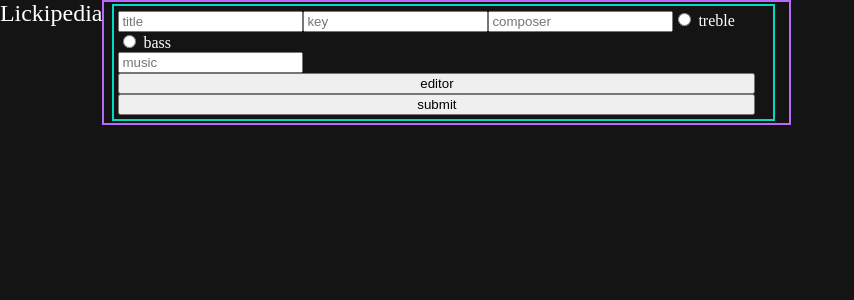
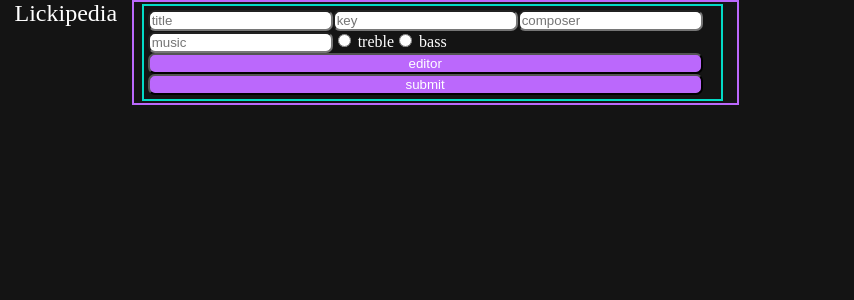
Before and after one commit to sqrtM/lickipedia-next, a Next.js app: page /home in a window 1280 px wide. Shown: the top 300 px of the page, without its empty margins (0-854 px from the left). Built offline with nearby package versions, Linux system fonts and the light colour scheme; a web font is replaced by a local one.

Commit message:
transposition works; getting timestamps up

```diff
--- a/src/Feed.tsx
+++ b/src/Feed.tsx
@@ -3,31 +3,14 @@ import styles from '../styles/Feed.module.scss';
 import FeedItem from './FeedItem';
 import RightColumn from './RightColumn';
 
+// why UUID? Because other serialization functions
+// would cause different floating point problems and
+// other weird issues. giving each lick a UUID means
+// it will be easy to tell everything apart.
 import { v4 as uuidv4 } from 'uuid';
-import { AbcVisualParams, Editor, Responsive } from 'abcjs';
-import { feedItemType } from './util';
+import { AbcVisualParams, Editor } from 'abcjs';
+import { feedItemType, defaultFeedParams } from './util';
 import LeftColumn from './LeftColumn';
-
-// using "responsive: "resize"" doesn't work with the saved ones, but it does work with the main feed,
-// so we will have two different sets of default parameters. One for the main feed, and the other for
-// the "saved items" feed.
-// i believe this is because  { responsive: "resize" } overrides the classname of the .svg, and gets
-// rid of the "onHover" command. this could probably be DOUBLY overridden, but that seems quite
-// weird for a relatively minor problem. Just make sure there is no "resposive" on the saved items.
-const defaultFeedParams = {
-  responsive: "resize",
-  staffwidth: 720,
-  wrap: {
-    preferredMeasuresPerLine: 4,
-    minSpacing: 0,
-    maxSpacing: 0
-  },
-  jazzchords: true,
-  selectionColor: "#03DAC6",
-  paddingright: 15,
-  visualTranspose: 0,
-}
-
 
 export interface IFeedProps {
 }
@@ -54,7 +37,7 @@ export default class Feed extends React.Component<IFeedProps, IFeedState> {
 
     this.state = {
       title: '',
-      key: '',
+      key: 'C',
       composer: '',
       Clef: 'treble',
       music: '',
@@ -81,6 +64,8 @@ export default class Feed extends React.Component<IFeedProps, IFeedState> {
     });
   }
 
+  // this formats a UUID, a tuneString and the default parameters into a string
+  // which gets sent into the history to be sent into the FeedItems.
   handleSubmit(event: { preventDefault: () => void; }): void {
     let newUUID: string = uuidv4();
     let newString: string = `T:${this.state.title}\nM:4/4\nC:${this.state.composer}\nK:${this.state.key} clef=${this.state.Clef}\n${this.state.music}`;
@@ -95,6 +80,8 @@ export default class Feed extends React.Component<IFeedProps, IFeedState> {
     event.preventDefault();
   }
 
+  // this takes the saved licks from the FeedItem component and sends them to be state,
+  // so they can be sent to the RightColumn.
   retrieveSavedLicks = (id: string): void => {
     let newSavedNotation: feedItemType[] = [...this.state.savedNotation];
     if (!this.state.savedLicks.includes(id)) {
@@ -107,8 +94,12 @@ export default class Feed extends React.Component<IFeedProps, IFeedState> {
     }
   }
 
+  // this creates the editor.
+  // however, it KEEPS CREATING
+  // the editor over and over.
+  // not efficent!
   componentDidUpdate(): void {
-    const abcEditor = new Editor(
+    const e = new Editor(
       "music",
       {
         canvas_id: "paper",
@@ -130,17 +121,18 @@ export default class Feed extends React.Component<IFeedProps, IFeedState> {
                 <span><input type='text' name='title' placeholder='title' onChange={this.handleChange} /></span>
                 <span><input type='text' name='key' placeholder='key' onChange={this.handleChange} /></span>
                 <span><input type='text' name='composer' placeholder='composer' onChange={this.handleChange} /></span>
+                <div><input type='textarea' name='music' id="music" placeholder='music' onChange={this.handleChange} />
                 <span>
                   <input type="radio" name='Clef' value='treble' onChange={this.handleChange} /> treble
                   <input type="radio" name='Clef' value='bass' onChange={this.handleChange} /> bass
                 </span>
-                <div><input type='textarea' name='music' id="music" placeholder='music' onChange={this.handleChange} /></div>
+                </div>
               </label>
               <input type='button' name='editor' value='editor' onClick={() => this.setState({ editorShown: !this.state.editorShown })} />
               {this.state.editorShown &&
                 <div>
                   <div id="paper"></div>
-                  <div id="warnings" style={{color: "#BB68FC"}}></div>
+                  <div id="warnings" style={{ color: "#BB68FC" }}></div>
                 </div>
               }
               <input type="submit" value='submit' />
--- a/src/FeedItem.tsx
+++ b/src/FeedItem.tsx
@@ -1,22 +1,7 @@
 import React, { PureComponent } from 'react'
 import styles from '../styles/FeedItem.module.scss'
 import AbcVisualParams, { renderAbc, strTranspose, TuneObject, TuneObjectArray } from 'abcjs'
-
-import { feedItemType, renderAbcNotation } from "./util"
-
-const defaultFeedParams = {
-  responsive: "resize",
-  staffwidth: 720,
-  wrap: {
-    preferredMeasuresPerLine: 4,
-    minSpacing: 0,
-    maxSpacing: 0
-  },
-  jazzchords: true,
-  selectionColor: "#03DAC6",
-  paddingright: 15,
-}
-
+import { feedItemType, renderAbcNotation, defaultFeedParams } from "./util"
 
 interface IFeedItemProps {
   parserParams: AbcVisualParams.AbcVisualParams,
@@ -28,26 +13,13 @@ export default class FeedItem extends PureComponent<IFeedItemProps> {
   constructor(props: IFeedItemProps) {
     super(props);
     this.saveLick = this.saveLick.bind(this);
-    // this.handleTranspose = this.handleTranspose.bind(this);
+    this.handleTranspose = this.handleTranspose.bind(this);
   }
 
   componentDidMount(): void { this.props.historyFeed.forEach(i => renderAbcNotation(i[0], i[1], i[2])) }
-
   componentDidUpdate(): void { this.props.historyFeed.forEach(i => renderAbcNotation(i[0], i[1], i[2])) }
-
   saveLick = (s: string): void => { this.props.retrieveSavedLicks(s) }
-
-  /*
-  con't figure out how to get a transpose to work, so putting it away for now.
-  maybe later!
-
-  handleTranspose = (e: any, i: feedItemType): void => {
-    let visualObj: TuneObjectArray = renderAbc(`abcjs-result-${i[0]}`, i[1]);
-    let tranString: any = strTranspose(i[1], visualObj[0], +e.target.value);
-    console.log(tranString, i[1]);
-    renderAbcNotation(i[0], tranString, i[2]);
-  }
-  */
+  handleTranspose = (e: any, i: feedItemType): void => renderAbcNotation(i[0], i[1],  {...i[2], visualTranspose: +e.target.value });
 
   render(): JSX.Element {
     return (
@@ -58,6 +30,8 @@ export default class FeedItem extends PureComponent<IFeedItemProps> {
             <span className={styles.feedButtons}>
               <button onClick={() => this.saveLick(i[0])}>save</button>
               <button>fork</button>
+              transposition<input type='number' min='-24' max='24' onChange={(e) => this.handleTranspose(e, i)} />
+              <span id={styles.date}>{new Date().toLocaleString()}</span>
             </span>
           </div>
         )}
--- a/src/RightColumn.tsx
+++ b/src/RightColumn.tsx
@@ -1,7 +1,7 @@
 import { renderAbc } from 'abcjs';
 import * as React from 'react';
 import styles from '../styles/RightColumn.module.scss'
-import { feedItemType, renderAbcNotation } from "./util"
+import { feedItemType } from "./util"
 
 export interface IRightColumnProps {
   savedLicks: string[],
--- a/src/util.tsx
+++ b/src/util.tsx
@@ -8,4 +8,24 @@ export type feedItemType = [
 
 export const renderAbcNotation = (ID: string, abcNotation: string, parserParams: abc.AbcVisualParams): void => {
     abc.renderAbc(`abcjs-result-${ID}`, abcNotation, parserParams);
-  }
+}
+
+// using "responsive: "resize"" doesn't work with the saved ones, but it does work with the main feed,
+// so we will have two different sets of default parameters. One for the main feed, and the other for
+// the "saved items" feed.
+// i believe this is because  { responsive: "resize" } overrides the classname of the .svg, and gets
+// rid of the "onHover" command. this could probably be DOUBLY overridden, but that seems quite
+// weird for a relatively minor problem. Just make sure there is no "resposive" on the saved items.
+export const defaultFeedParams = {
+    responsive: "resize",
+    staffwidth: 720,
+    wrap: {
+        preferredMeasuresPerLine: 4,
+        minSpacing: 0,
+        maxSpacing: 0
+    },
+    jazzchords: true,
+    selectionColor: "#03DAC6",
+    paddingright: 15,
+    visualTranspose: 0,
+};
--- a/styles/FeedItem.module.scss
+++ b/styles/FeedItem.module.scss
@@ -8,4 +8,11 @@
     display: flex;
     color: #03DAC6;
     flex-direction: row;
+    justify-content: flex-start;
+    align-items: center;
+    font-size: small;
 }
+
+#date {
+    font-size: x-small;
+}
--- a/styles/index.scss
+++ b/styles/index.scss
@@ -21,3 +21,42 @@ body {
 body::-webkit-scrollbar {
   display: none;
 }
+
+/*
+there must be a
+better way... 😭
+*/
+input[type=text] {
+  border-radius:7px;
+}
+input[type=textarea] {
+  border-radius:7px;
+}
+input[type=button] {
+  border-radius:7px;
+  background-color: #BB68FC;
+  color: white;
+}
+input[type=submit] {
+  border-radius:7px;
+  background-color: #BB68FC;
+  color: white;
+}
+button {
+  border-radius:7px;
+  background-color: #03DAC6;
+  color: #141414;
+}
+input[type=radio] {
+  border-radius:7px;
+}
+input[type=number] {
+  border-radius:7px;
+  width: 30px;
+  background-color: #03DAC6;
+  color: #141414;
+}
+input[type=number]::-webkit-inner-spin-button {
+  -webkit-appearance: none;
+  appearance: none;
+}
```
Also changed, not shown: pages/home.tsx (+0 -7 lines).
